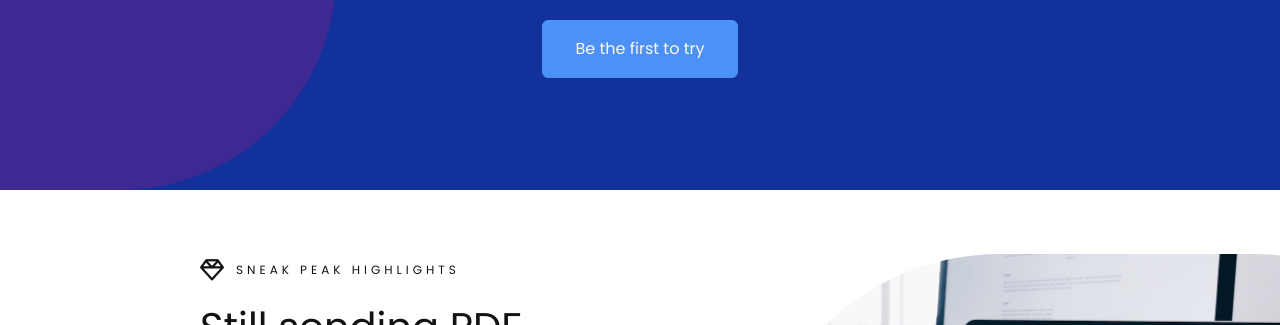
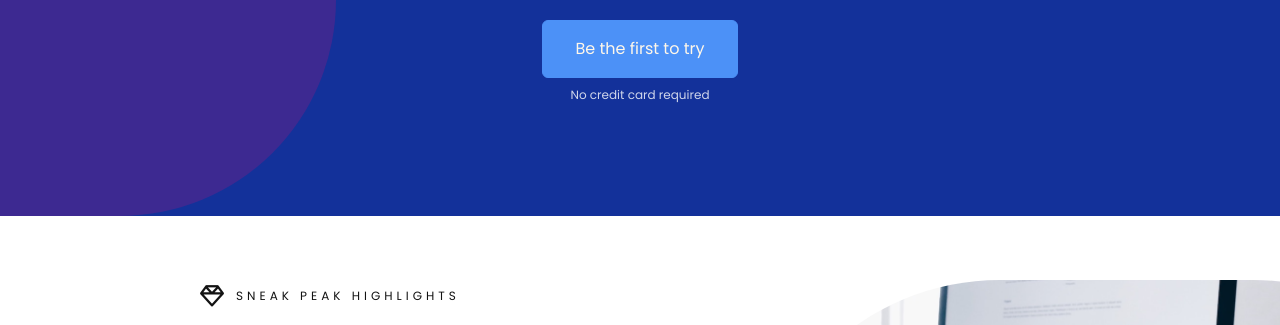
Before and after one commit to scott82anderson/floats, a website: page index.html in a window 1280 px wide. Shown: the part 437-762 px from the top of the page. Drawn offline with Linux system fonts and the light colour scheme.

Commit message:
add no credit card required

```diff
--- a/index.html
+++ b/index.html
@@ -79,12 +79,15 @@
             Reimagine recruitment. Streamline your outreach. Modernise your
             process.
           </h3>
+          <div class="flex flex-col gap-y-2 items-center">
             <a
               href="#sign-up"
               class="mt-3 px-8 py-4 z-10 text-cream rounded-md bg-lightblue border border-lightblue hover:bg-lightblue/0 ease-linear duration-200"
             >
               Be the first to try
             </a>
+            <p class="text-white text-xs opacity-80">No credit card required</p>
+          </div>
         </div>
         <div
           class="absolute top-0 left-0 w-[182px] h-[303px] bg-lightblue opacity-20 rounded-r-full"
```
Also changed, not shown: css/styles.css. Lines whose indentation alone changed are shown as unchanged.
